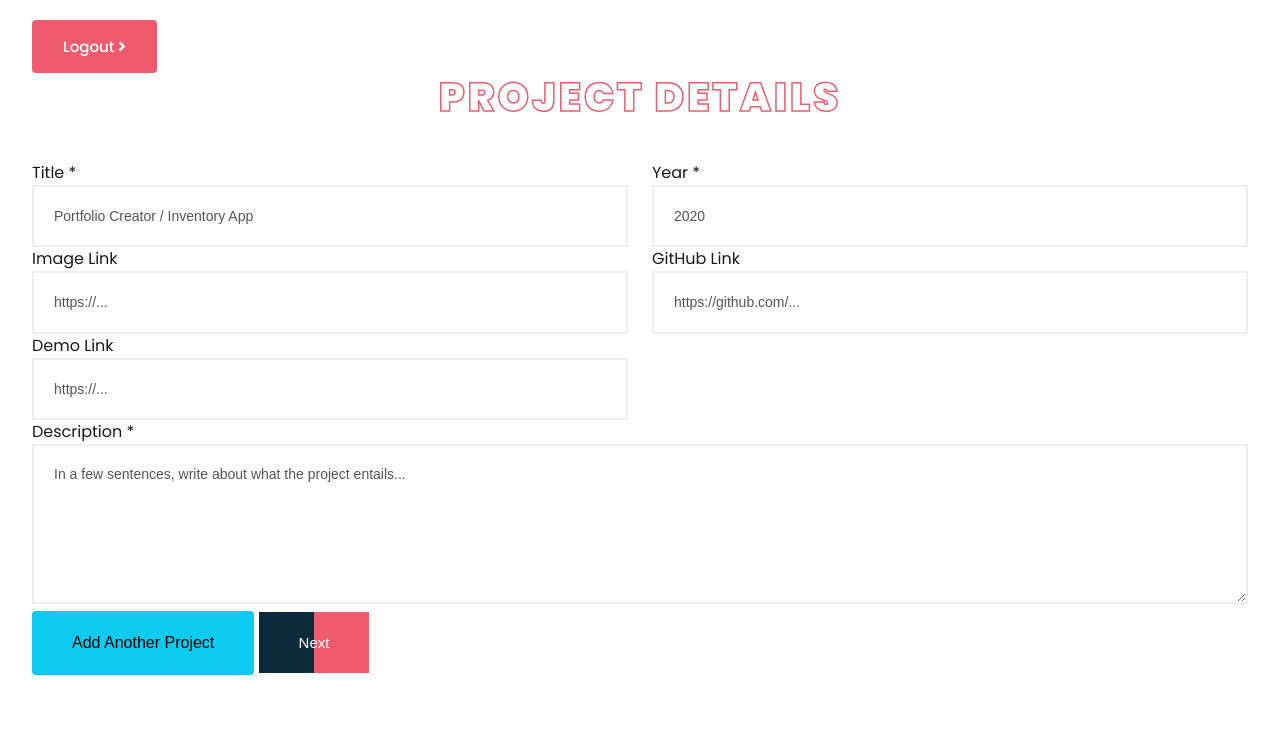
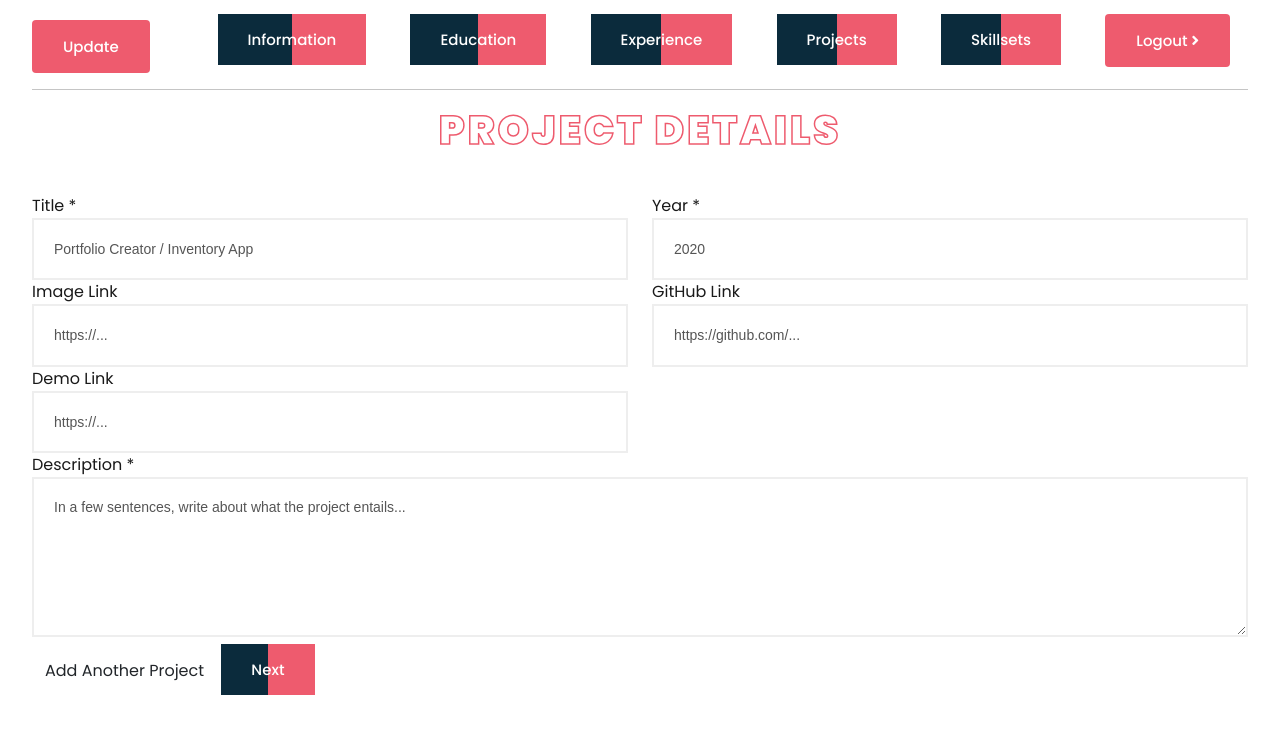
Before and after one commit to sam505/Portfolio, a Django app: page /create/project in a window 1280 px wide. Shown: the top 734 px of the page. Run offline with Django 4.2, Linux system fonts and the light colour scheme; the visitor is signed in with stand-in values (Sample User, id 1); some libraries are stand-ins or nearby versions.

Commit message:
update create forms

```diff
--- a/templates/user_interface/create_layout.html
+++ b/templates/user_interface/create_layout.html
@@ -32,6 +32,46 @@
         </div>
     </div>
 
+    <!-- Menu -->
+    <div class="menu">
+        <nav>
+            <ul>
+                <li class="menu-list">
+                    <a href="{% url 'information' %}">
+                        <div class="button-1">Information</div>
+                    </a>
+                </li>
+                <li class="menu-list">
+                    <a href="{% url 'education' %}">
+                        <div class="button-1">Education</div>
+                    </a>
+                </li>
+                <li class="menu-list">
+                    <a href="{% url 'experience' %}">
+                        <div class="button-1">Experience</div>
+                    </a>
+                </li>
+                <li class="menu-list">
+                    <a href="{% url 'project' %}">
+                        <div class="button-1">Projects</div>
+                    </a>
+                </li>
+                <li class="menu-list">
+                    <a href="{% url 'skillset' %}">
+                        <div class="button-1">Skillsets</div>
+                    </a>
+                </li>
+                <li class="menu-list">
+                    <a href="{% url 'logout' %}">
+                        <div class="btn button-2">Logout
+                            <i class="fa fa-angle-right"></i>
+                        </div>
+                    </a>
+                </li>
+            </ul>
+        </nav>
+    </div>
+
     {% block body %}
 
 
@@ -53,6 +93,16 @@
     <script src="{% static 'portfolio/assets/js/mixitup.min.js' %}"></script>
     <script src="{% static 'portfolio/assets/js/wow.min.js' %}"></script>
     <script src="{% static 'portfolio/assets/js/script.js' %}"></script>
+    <script>
+        let elements = document.querySelectorAll('.menu-list')
+
+        elements.forEach(el => {
+            el.addEventListener('click', () => {
+                elements.forEach(el => el.classList.remove('active'))
+                el.classList.add('active')
+            })
+        })
+    </script>
 </body>
 
 </html>
--- a/templates/user_interface/project.html
+++ b/templates/user_interface/project.html
@@ -5,11 +5,13 @@
 
 <section class="contact-area pt-20 pb-50" id="contact">
   <div class="container">
-    <a href="{% url 'logout' %}">
-      <div class="btn button-2">Logout
-        <i class="fa fa-angle-right"></i>
+    <a href="{% url 'update_information' %}">
+      <div class="btn button-2">Update
       </div>
     </a>
+
+    <hr>
+
     <div class="row">
       <div class="col-lg-12">
         <div class="section-headding mb-40 text-center">
@@ -78,11 +80,11 @@
 
         </div>
 
-        <button id="addmore_projects" class="btn btn-info">Add Another Project</button>
+        <div id="addmore_projects" class="btn button-3">Add Another Project</div>
 
         </fieldset>
         <a href="{% url 'skillset' %}">
-          <button type="submit" class="button-1"> Next </button>
+          <div type="submit" class="button-1"> Next </div>
         </a>
       </form>
     </div>
```
Also changed, not shown: templates/user_interface/education.html (+7 -5 lines), templates/user_interface/experience.html (+7 -5 lines), templates/user_interface/information.html (+6 -4 lines), templates/user_interface/skillset.html (+7 -5 lines).
